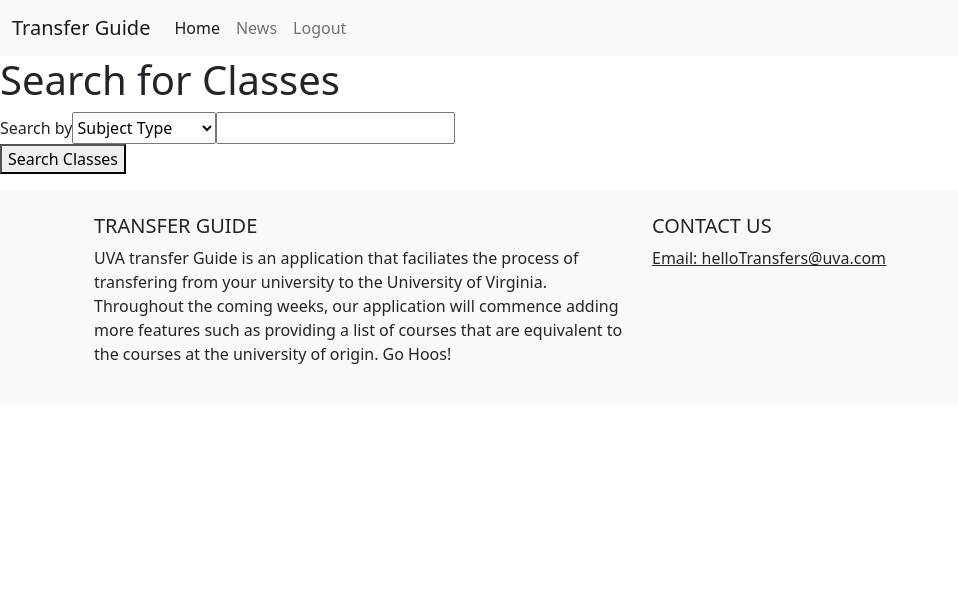
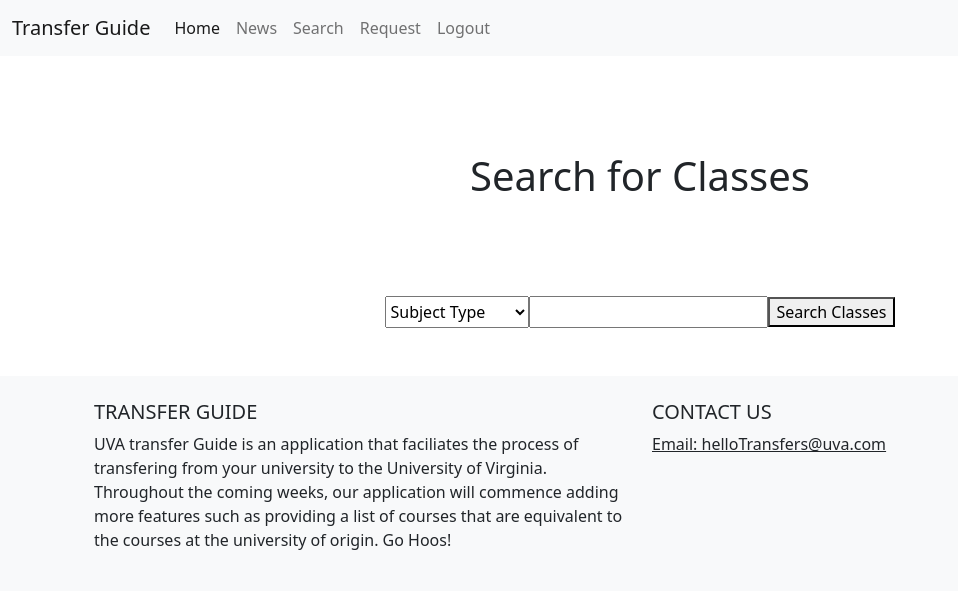
Before and after one commit to DTHM3/TransferGuide, a Django app: page /guide/search/ in a window 1280 px wide. Shown: the top 591 px of the page, without its empty margins (0-958 px from the left). Run offline with Django 4.2, Linux system fonts and the light colour scheme; the visitor is signed in with stand-in values (Sample User, id 1); some libraries are stand-ins or nearby versions.

Commit message:
Search updates

```diff
--- a/transferguide/urls.py
+++ b/transferguide/urls.py
@@ -1,5 +1,4 @@
 """transferguide URL Configuration
-
 The `urlpatterns` list routes URLs to views. For more information please see:
     https://docs.djangoproject.com/en/4.1/topics/http/urls/
 Examples:
@@ -28,9 +27,9 @@ from transferguideApp.views import login
 # from transferguide.views import index
 
 urlpatterns = [
-    path('', TemplateView.as_view(template_name= "transferguideApp/home.html")),
+    path('', TemplateView.as_view(template_name= "transferguideApp/home.html"), name = 'home'),
+
     path("admin/", admin.site.urls),
-
     path('login/', login, name='login'),
     path('guide/', include('transferguideApp.urls')),
 
--- a/transferguideApp/templates/transferguideApp/index.html
+++ b/transferguideApp/templates/transferguideApp/index.html
@@ -10,7 +10,8 @@
   <!--navbar-->
 <link href="https://cdn.jsdelivr.net/npm/bootstrap@5.0.2/dist/css/bootstrap.min.css" rel="stylesheet" integrity="sha384-EVSTQN3/azprG1Anm3QDgpJLIm9Nao0Yz1ztcQTwFspd3yD65VohhpuuCOmLASjC" crossorigin="anonymous">
 <script src="https://cdn.jsdelivr.net/npm/bootstrap@5.0.0/dist/js/bootstrap.bundle.min.js" integrity="sha384-..." crossorigin="anonymous"></script>
-  <nav class="navbar navbar-expand-lg navbar-light bg-light">
+
+  <nav class="navbar navbar-expand-lg navbar-light bg-light ms-auto">
   <div class="container-fluid">
     <a class="navbar-brand" href="../../">Transfer Guide</a>
     <button class="navbar-toggler" type="button" data-bs-toggle="collapse" data-bs-target="#navbarText" aria-controls="navbarText" aria-expanded="false" aria-label="Toggle navigation">
@@ -19,15 +20,16 @@
     <div class="collapse navbar-collapse" id="navbarText">
       <ul class="navbar-nav me-auto mb-2 mb-lg-0">
         <li class="nav-item">
-          <a class="nav-link active" aria-current="page" href="../../">Home</a>
+          <a class="nav-link active" aria-current="page" href='{% url 'home' %}'>Home</a>
         </li>
-        <li class="nav-item"> <a class="nav-link" href="/guide/news">News</a></li>
+        <li class="nav-item"> <a class="nav-link" href='{% url 'news' %}'>News</a></li>
+        <li class="nav-item"> <a class="nav-link" href='{% url 'search' %}'>Search</a></li>
         {% if user.is_authenticated %}
+        <li class="nav-item"> <a class="nav-link" href='{% url 'course-request' %}'>Request</a></li>
         <li class="nav-item"> <a class="nav-link" href="/logout">Logout</a></li>
-        {% else %}
-        <li class="nav-item"> <a class="nav-link" href="/login">Login</a></li>
+        {% comment %} {% else %}
+        <li class="nav-item"> <a class="nav-link" href="/login">Login</a></li> {% endcomment %}
         {% endif %}
-
       </ul>
     </div>
   </div>
--- a/transferguideApp/templates/transferguideApp/search.html
+++ b/transferguideApp/templates/transferguideApp/search.html
@@ -2,23 +2,24 @@
 {% block content %}
 
 <div>
-
-    <h1>Search for Classes</h1>
+    <div style="display: flex; align-items: center;" class="justify-content-center m-5">
+        <h1 class="m-5">Search for Classes</h1>
+    </div>
     <form method="POST">
         {% csrf_token %}
-        <div style="display: flex; align-items: center;">
-            <label for="searchType">Search by</label>
+        <div style="display: flex; align-items: center;" class="justify-content-center m-5">
+            <label for="searchType"></label>
             <select id="searchType" name="searchType" style="height: 2rem;">
                 <option value="subject">Subject Type</option>
                 <option value="professor">Professor Name</option>
-                <!-- <option value="department">Department</option> -->
-                <!-- <option value="course_mnemonic">Course Mnemonic</option> -->
+                <option value="keyword">Keyword</option>
             </select>
             <input type="text" id="search" name="search" style="height: 2rem;">
+            <button type="submit">Search Classes</button>
         </div>
-        <button type="submit">Search Classes</button>
+
     </form>
-
+    <div class="justify-content-center">
         <ul>
             {% for class in classes %}
                 <div class="card" style="width: 18rem;">
@@ -30,6 +31,8 @@
                 </div>
             {% endfor %}
             </ul>
+    </div>
+
 
     <!-- <script>
         const searchField = document.querySelector('#search');
--- a/transferguideApp/urls.py
+++ b/transferguideApp/urls.py
@@ -12,15 +12,13 @@ from django.urls import path, include
 from django.views.generic import TemplateView
 
 from transferguideApp import views
-from transferguideApp.views import render_template, course_request, login
+from transferguideApp.views import render_template, course_request, login, course_requests, course_request_detail
 
 urlpatterns = [
-#     # Route, View (Function that returns HTTP Response) -> Returns HTTP Response
-#     # path('/', views.index),
-#     path('', views.index),
-#
-
     path('search/', render_template, name = 'search'),
     path('news/', views.NewsView.as_view(), name='news'),
     path('course-request/', course_request, name='course-request'),
+    path('course-requests/', course_requests, name='course-requests'),
+    path('course-requests/<int:id>/', course_request_detail, name='course_request_detail'),
+
 ]
--- a/transferguideApp/views.py
+++ b/transferguideApp/views.py
@@ -45,10 +45,13 @@ def render_template(request):
         url = ""
         subjectURL = f"https://sisuva.admin.virginia.edu/psc/ihprd/UVSS/SA/s/WEBLIB_HCX_CM.H_CLASS_SEARCH.FieldFormula.IScript_ClassSearch?institution=UVA01&term=1228&subject={search_value.upper()}&page=1"
         instructorURL = f"https://sisuva.admin.virginia.edu/psc/ihprd/UVSS/SA/s/WEBLIB_HCX_CM.H_CLASS_SEARCH.FieldFormula.IScript_ClassSearch?institution=UVA01&term=1228&page=1&instructor_name={search_value}"
+        keywordURL = f"https://sisuva.admin.virginia.edu/psc/ihprd/UVSS/SA/s/WEBLIB_HCX_CM.H_CLASS_SEARCH.FieldFormula.IScript_ClassSearch?institution=UVA01&term=1228&page=1&keyword={search_value}"
         if (search_type == "subject"):
             url = subjectURL
         elif (search_type == "professor"):
             url = instructorURL
+        elif (search_type == "keyword"):
+            url = keywordURL
         print(url)
         response = requests.get(url)
         response = response.json()
@@ -67,13 +70,18 @@ def render_template(request):
 
 
 def course_request(request):
+    if not request.user.is_authenticated:
+        return redirect('login')
+
     if request.method == 'POST':
         form = CourseRequestForm(request.POST)
         if form.is_valid():
-            form.save()
+            course_request = form.save(commit=False)
+            course_request.user = request.user
+            course_request.save()
             # user = request.user to add after we add authentication
             # User submits response now redirect them to home page
-            return redirect('news')  # To change after
+            return redirect('course-requests')  # To change after
         else:
             return render(request, 'courserequest/courseRequest.html', {'form': form})
     else:
@@ -92,3 +100,33 @@ class NewsView(generic.ListView):
     def get_queryset(self):
         # returns the latest news
         return News.objects.all()
+
+
+# def course_request_list(request):
+#     course_requests = CourseRequest.objects.all()
+#     return render(request, 'transferGuideApp/course_request_list.html', {'course_requests': course_requests})
+
+def course_requests(request):
+    if not request.user.is_authenticated:
+        return redirect('login')
+    if request.user.is_staff:
+        course_requests = CourseRequest.objects.all().order_by('id')
+    else:
+        course_requests = CourseRequest.objects.filter(user=request.user).order_by('id')
+    return render(request, 'courserequest/course-requests.html', {'course_requests': course_requests})
+
+def course_request_detail(request, id):
+    if not request.user.is_authenticated:
+        return redirect('login')
+    course_request = get_object_or_404(CourseRequest, id=id)
+
+    if request.method == 'POST':
+        course_request.status = request.POST['status']
+        course_request.save()
+        return redirect('course-requests')
+
+    return render(request, 'courserequest/course_request_detail.html', {'course_request': course_request})
+
+# def course_request_detail(request, id):
+#     course_request = get_object_or_404(CourseRequest, id=id)
+#     return render(request, 'transferGuideApp/course_request_detail.html', {'course_request': course_request})
```
Also changed, not shown: transferguideApp/templates/transferguideApp/home.html (+63 -18 lines). Lines whose indentation alone changed are shown as unchanged.
